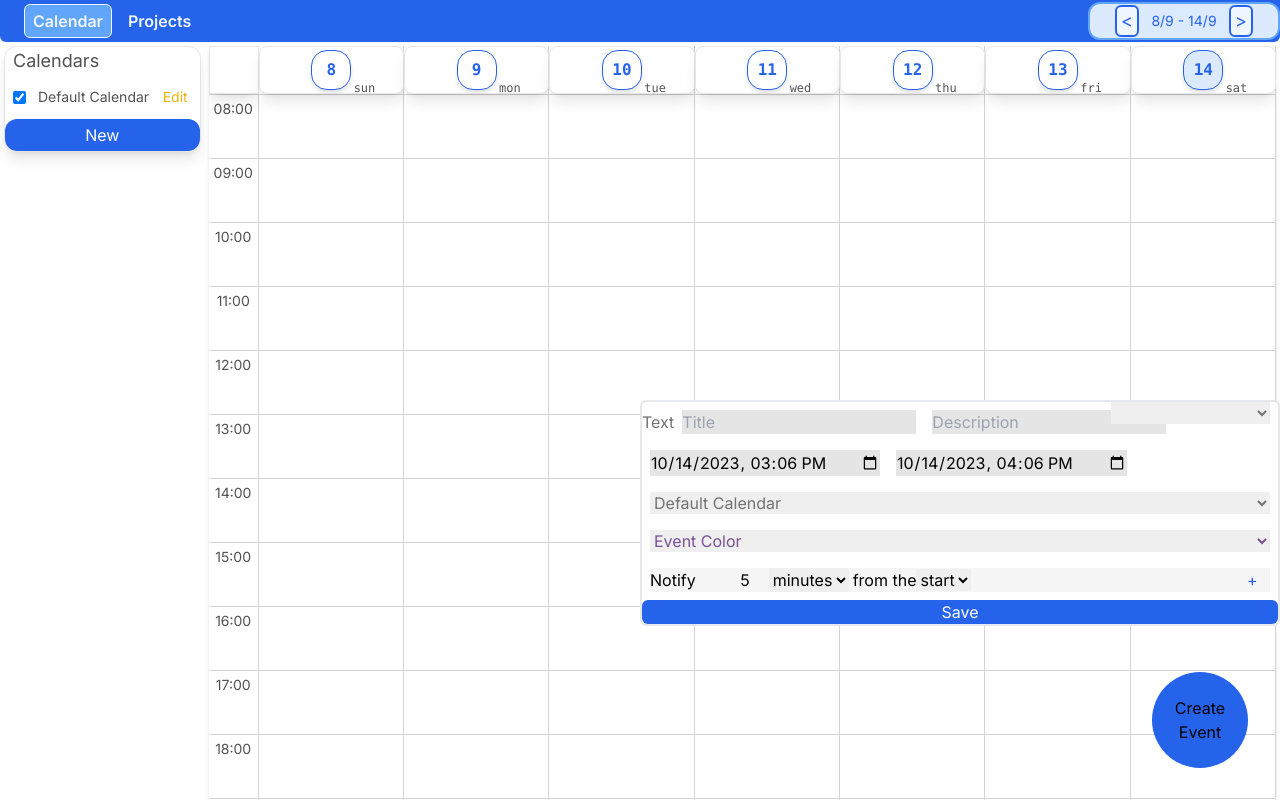
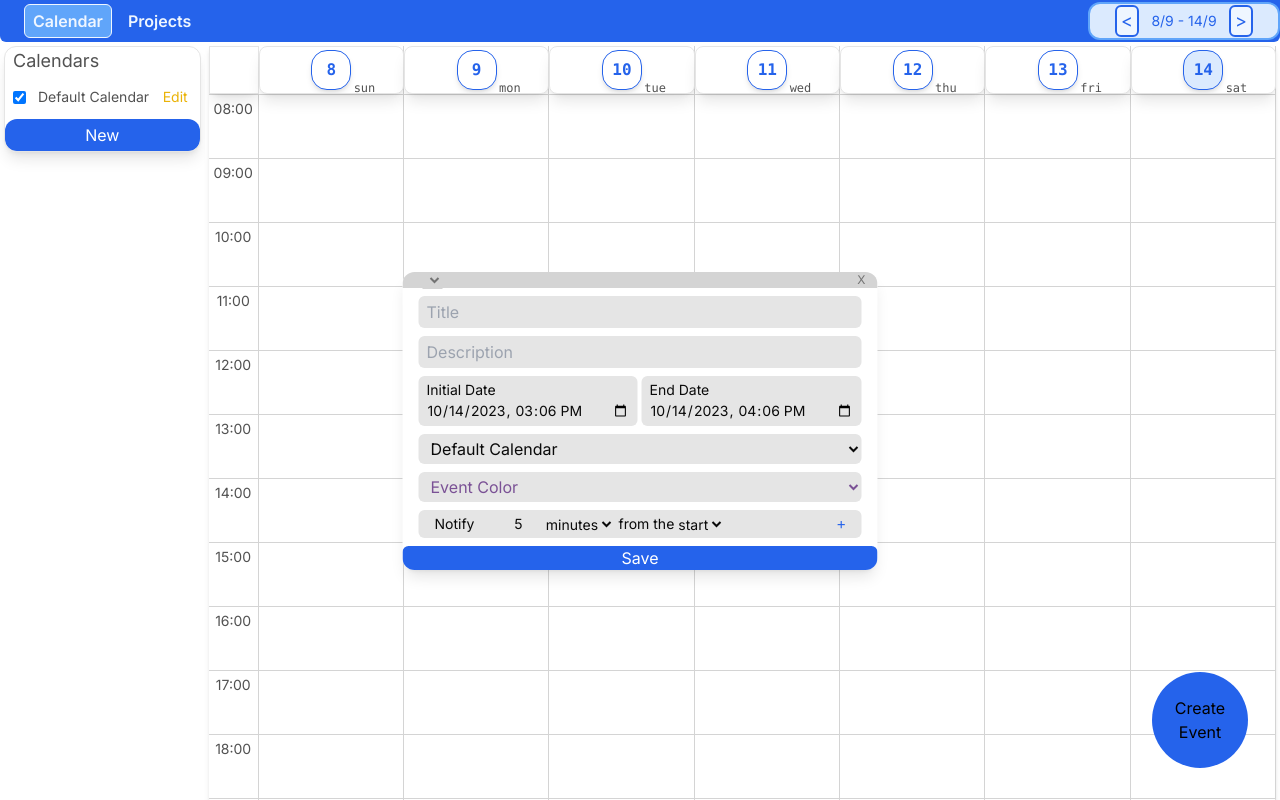
Before and after one commit to lucasduartesobreira/CalendarForge, a Next.js app: page / in a window 1280 px wide. Both pictures are taken after a click on the button "Create Event". Built offline with nearby package versions, Linux system fonts and the light colour scheme.

Commit message:
feat(events): prettify create event form

```diff
--- a/app/components/createEvent/createEvent.tsx
+++ b/app/components/createEvent/createEvent.tsx
@@ -116,50 +116,99 @@ const CreateEventForm = ({
           setOpen(false);
         }}
         refs={blockdRefs}
+        className="z-[1000] absolute top-1/2 left-1/2 -translate-x-1/2 -translate-y-1/2"
       >
         <form
           hidden={false}
           onSubmit={handleSubmit}
-          className="z-[1000] text-neutral-500 fixed border-2 rounded-md top-1/2 left-1/2 bg-white flex flex-col"
+          className="text-neutral-500 relative flex flex-col gap-2 p-4 bg-white rounded-xl shadow-lg justify-center overflow-hidden text-text-primary"
           id="form1"
         >
-          <label>
-            Text
+          <div className="w-full absolute top-0 h-[16px] text-xs left-0 bg-neutral-300 flex items-center justify-center">
+            <label className="ml-5 origin-center text-neutral-500">
+              {selectedTemplate != null && selectedTemplate.length > 0
+                ? "Template"
+                : ""}
+              <select
+                value={selectedTemplate}
+                className="bg-neutral-300"
+                onChange={(ev) => {
+                  ev.preventDefault();
+                  const selectedValue = ev.currentTarget.value;
+                  setSelectedTemplate(selectedValue);
+                  const template = templateStorage
+                    .findById(selectedValue)
+                    .unwrap() as CalendarEvent;
+                  setForm({
+                    ...template,
+                    startDate: form.startDate,
+                    endDate: form.endDate,
+                  });
+                }}
+              >
+                <option value={undefined}></option>
+                {templateStorage.all().map((template, index) => {
+                  return (
+                    <option key={index} value={template.id}>
+                      {template.title}
+                    </option>
+                  );
+                })}
+              </select>
+            </label>
+            <button
+              onClick={(e) => {
+                e.preventDefault();
+                setOpen(false);
+              }}
+              className="ml-auto mr-3 text-neutral-500 text-xs"
+            >
+              X
+            </button>
+          </div>
+
           <input
             placeholder="Title"
             value={form.title}
-              className="text-black m-2 bg-neutral-200"
+            className="px-2 py-1 rounded-md mt-2 text-base bg-neutral-200"
             onChange={handleChangeText("title")}
             type="text"
           />
           <input
             placeholder="Description"
             value={form.description}
-              className="text-black m-2 bg-neutral-200"
+            className="px-2 py-1 rounded-md  bg-neutral-200"
             onChange={handleChangeText("description")}
             type="text"
           />
+          <div className="gap-1 flex">
+            <label className="px-2 py-1 text-sm flex flex-col flex-nowrap justify-center rounded-md bg-neutral-200">
+              Initial Date
               <input
                 placeholder=""
                 value={getHTMLDateTime(new Date(form.startDate))}
-              className="text-black m-2 bg-neutral-200"
+                className="bg-neutral-200"
                 onChange={handleChangeDates("startDate")}
                 type="datetime-local"
               />
+            </label>
+            <label className="px-2 py-1 text-sm flex flex-col justify-center rounded-md bg-neutral-200">
+              End Date
               <input
                 placeholder=""
                 value={getHTMLDateTime(new Date(form.endDate))}
-              className="text-black m-2 bg-neutral-200"
+                className="bg-neutral-200"
                 onChange={handleChangeDates("endDate")}
                 type="datetime-local"
               />
             </label>
+          </div>
           <select
             onChange={(event) => {
               form.calendar_id = event.target.value;
               setForm({ ...form });
             }}
-            className="m-2"
+            className="px-2 py-1 rounded-md bg-neutral-200"
             value={form.calendar_id}
           >
             {calendarsStorage.all().map((value, index) => {
@@ -176,7 +225,7 @@ const CreateEventForm = ({
               form.color = event.target.value as CalendarEvent["color"];
               setForm({ ...form });
             }}
-            className="m-2"
+            className="px-2 py-1 bg-neutral-200 rounded-md"
             style={{ color: form.color }}
           >
             {EventColors.map((color, index) => (
@@ -185,7 +234,7 @@ const CreateEventForm = ({
               </option>
             ))}
           </select>
-          <div className="relative flex flex-col m-2 bg-neutral-100 min-h-[24px]">
+          <div className="flex flex-col px-2 py-1 bg-neutral-200 min-h-[24px] items-start justify-start rounded-md mb-4">
             {form.notifications.map((notification, index) => (
               <UpdateNotificationForm
                 notification={notification}
@@ -216,35 +265,9 @@ const CreateEventForm = ({
               resetNotification={initialNotification}
             ></NewEventNotificationForm>
           </div>
-          <select
-            value={selectedTemplate}
-            className="absolute right-[8px] w-[25%]"
-            onChange={(ev) => {
-              ev.preventDefault();
-              const selectedValue = ev.currentTarget.value;
-              setSelectedTemplate(selectedValue);
-              const template = templateStorage
-                .findById(selectedValue)
-                .unwrap() as CalendarEvent;
-              setForm({
-                ...template,
-                startDate: form.startDate,
-                endDate: form.endDate,
-              });
-            }}
-          >
-            <option value={undefined}></option>
-            {templateStorage.all().map((template, index) => {
-              return (
-                <option key={index} value={template.id}>
-                  {template.title}
-                </option>
-              );
-            })}
-          </select>
           <input
             type="submit"
-            className="flex-auto relative r-4 text-white bg-primary-500 rounded-md"
+            className="absolute bottom-0 w-full left-0 text-white bg-primary-500 rounded-md"
             value={"Save"}
             form="form1"
           />
--- a/app/components/events/notifications/eventNotificationsForm.tsx
+++ b/app/components/events/notifications/eventNotificationsForm.tsx
@@ -22,15 +22,15 @@ const UpdateNotificationForm = ({
   onDelete: () => void;
 }) => {
   return (
-    <div>
-      <label>
+    <div className="px-2 w-full flex flex-nowrap gap-1 justify-start text-black text-sm">
+      <label className="flex flex-nowrap whitespace-nowrap items-center">
         Notify
         <input
           value={notification.time}
           type="number"
           min="1"
           max="60"
-          className="text-right bg-neutral-100"
+          className="text-right bg-neutral-200"
           onChange={(e) => {
             const time = Number(e.currentTarget.value);
             onChangeTime(time);
@@ -43,11 +43,12 @@ const UpdateNotificationForm = ({
           const timescale = e.currentTarget.value as any;
           onChangeTimescale(timescale);
         }}
+        className="text-center bg-neutral-200"
       >
         <option value={"minutes"}>minutes</option>
         <option value={"hours"}>hours</option>
       </select>
-      <label>
+      <label className="flex flex-nowrap whitespace-nowrap items-center">
         from the
         <select
           value={notification.from}
@@ -55,13 +56,14 @@ const UpdateNotificationForm = ({
             const from = e.currentTarget.value as any;
             onChangeFrom(from);
           }}
+          className="text-center bg-neutral-200"
         >
           <option value={"start"}>start</option>
           <option value={"end"}>end</option>
         </select>
       </label>
       <button
-        className="absolute right-[2%] text-red-600"
+        className="ml-auto font-mono text-red-500"
         type="submit"
         value={"-"}
         onClick={() => {
@@ -85,15 +87,15 @@ const NewEventNotificationForm = ({
     ...resetNotification,
   });
   return (
-    <div className="relative flex-none flex gap-[4px] justify-start text-black">
-      <label>
+    <div className="px-2 w-full flex flex-nowrap gap-1 justify-start text-text-primary text-sm">
+      <label className="flex flex-nowrap whitespace-nowrap items-center">
         Notify
         <input
           value={newNotification.time}
           type="number"
           min="1"
           max="60"
-          className="text-right bg-neutral-100"
+          className="text-right bg-neutral-200"
           onChange={(e) => {
             newNotification.time = Number(e.currentTarget.value);
             setNewNotification({ ...newNotification });
@@ -106,11 +108,12 @@ const NewEventNotificationForm = ({
           newNotification.timescale = e.currentTarget.value as any;
           setNewNotification({ ...newNotification });
         }}
+        className="text-center bg-neutral-200"
       >
         <option value={"minutes"}>minutes</option>
         <option value={"hours"}>hours</option>
       </select>
-      <label>
+      <label className="flex flex-nowrap whitespace-nowrap items-center">
         from the
         <select
           value={newNotification.from}
@@ -118,13 +121,14 @@ const NewEventNotificationForm = ({
             newNotification.from = e.currentTarget.value as any;
             setNewNotification({ ...newNotification });
           }}
+          className="text-center bg-neutral-200"
         >
           <option value={"start"}>start</option>
           <option value={"end"}>end</option>
         </select>
       </label>
       <button
-        className="absolute right-[2%] text-primary-500"
+        className="ml-auto font-mono text-primary-500"
         type="submit"
         value={"+"}
         onClick={(e) => {
```
Lines whose indentation alone changed are shown as unchanged.
